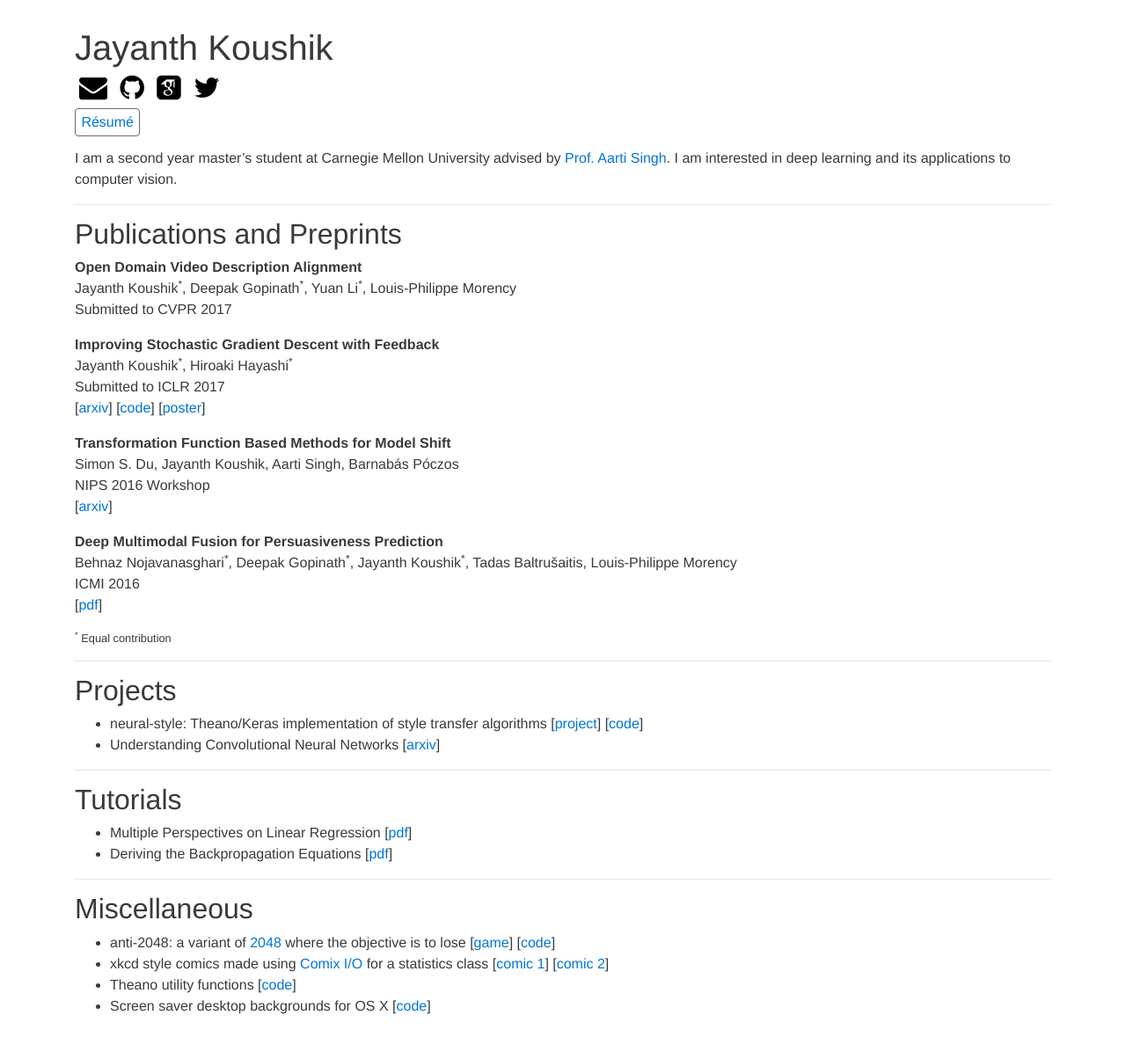
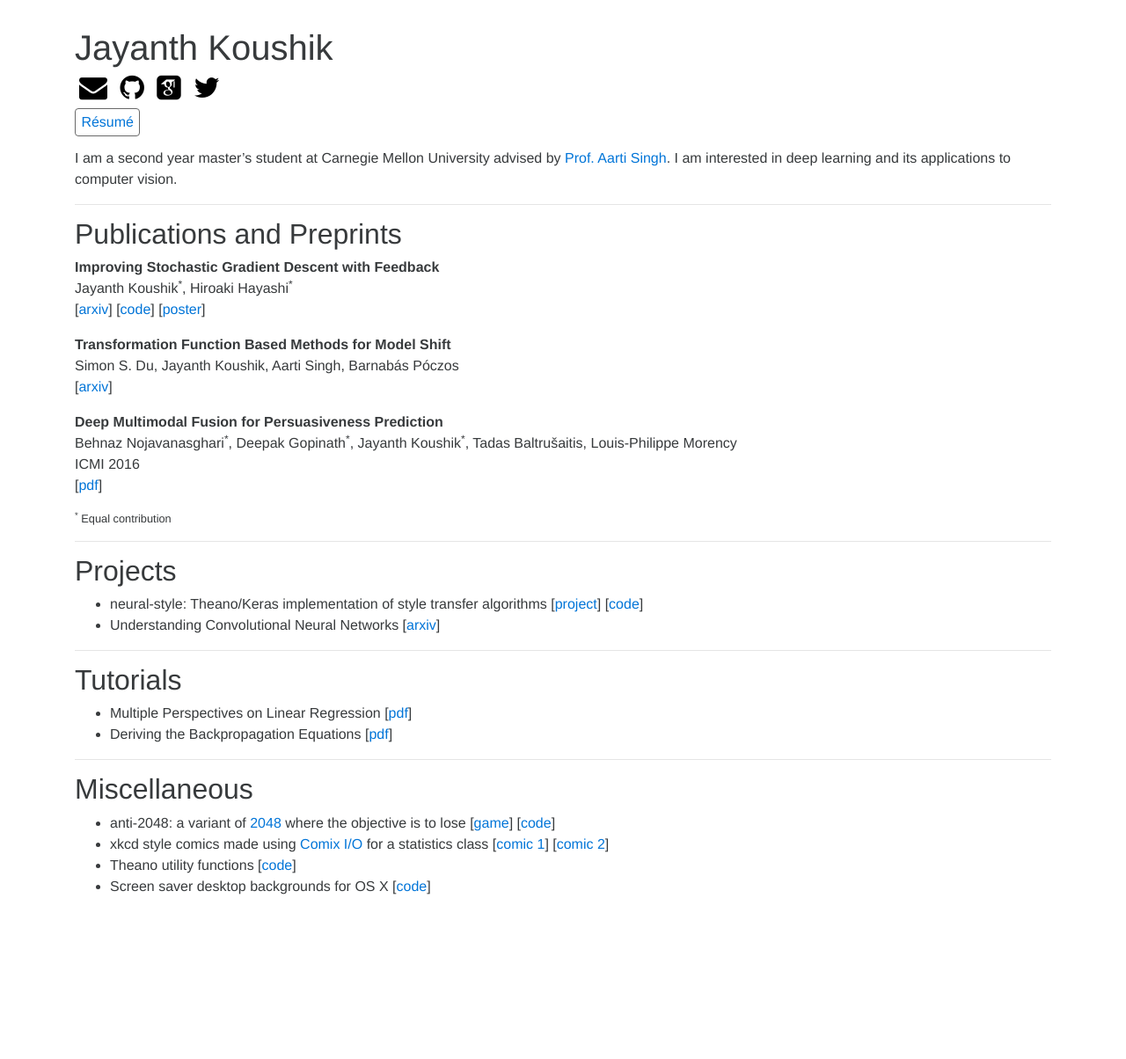
Before and after one commit to jayanthkoushik/jayanthkoushik.github.io, a Jekyll site: the page built from index.md, in a window 1280 px wide. Shown: the whole page at 88% size. Built offline with Jekyll 4.4.1, drawn with Linux system fonts in a browser that asks for light colours; some web fonts are replaced; after the commit the page ends 1068 px from its top, so only the background shows below that.

Commit message:
Clean up pubs

```diff
--- a/_data/publications.yml
+++ b/_data/publications.yml
@@ -7,19 +7,12 @@
 
 - title: 'Transformation Function Based Methods for Model Shift'
   other-authors: ['Simon S. Du', 'Jayanth Koushik', 'Aarti Singh', 'Barnabás Póczos']
-  status: 'NIPS 2016 Workshop'
   links:
     - arxiv: 'https://arxiv.org/abs/1612.01020'
 
 - title: 'Improving Stochastic Gradient Descent with Feedback'
   equal-authors: ['Jayanth Koushik', 'Hiroaki Hayashi']
-  status: 'Submitted to ICLR 2017'
   links:
     - arxiv: 'https://arxiv.org/abs/1611.01505'
     - code: 'https://github.com/jayanthkoushik/sgd-feedback'
     - poster: 'pdfs/improving_sgd_poster.pdf'
-
-- title: 'Open Domain Video Description Alignment'
-  equal-authors: ['Jayanth Koushik', 'Deepak Gopinath', 'Yuan Li']
-  other-authors: ['Louis-Philippe Morency']
-  status: 'Submitted to CVPR 2017'
--- a/_includes/pub_list.html
+++ b/_includes/pub_list.html
@@ -7,7 +7,7 @@
   {% for author in pub.other-authors %}
     {{author}}{% unless forloop.last %}, {% endunless %}
   {% endfor %}<br>
-  {{pub.status}}<br>
+  {% if pub.status %} {{pub.status}}<br> {% endif %}
   {% for linkh in pub.links %}
     {% for link in linkh %}
       [<a href="{{link[1]}}">{{link[0]}}</a>]
```
